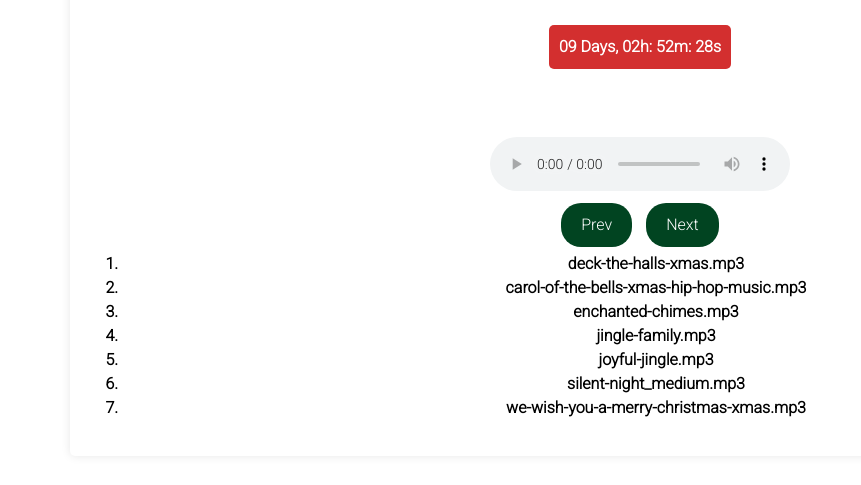
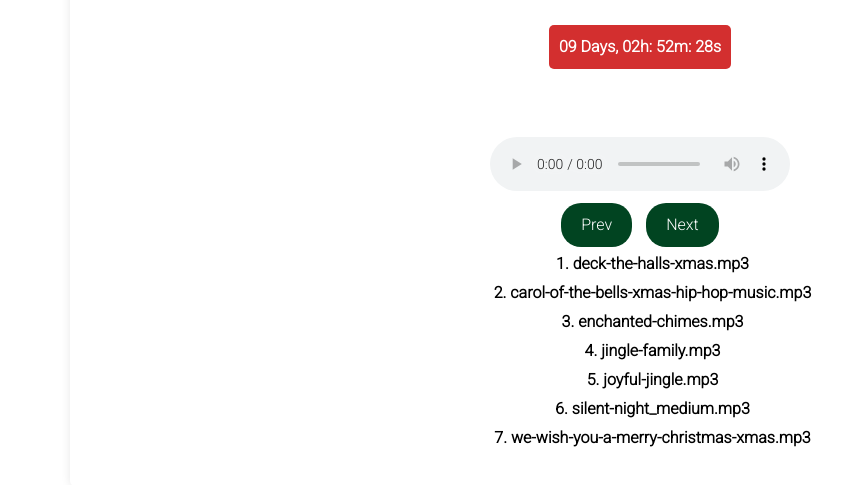
Before and after one commit to hypergeek-dev/Santas-Devs, a plain HTML site: page workspace4.html in a window 1280 px wide. Shown: the part 167-652 px from the top of the page, without its empty margins (0-861 px from the left). Drawn offline with nearby package versions, Linux system fonts and the light colour scheme.

Commit message:
adjust the styling of the ol id=playlist

```diff
--- a/assets/css/styles.css
+++ b/assets/css/styles.css
@@ -76,4 +76,11 @@ h1, h2, h3, h4, h5, h6 {
 /* Style to change the cursor over the playlist items */
 #playlist li {
   cursor: pointer;
+  padding-left: 5px;
+  margin-bottom: 5px;
 }
+
+#playlist {
+  padding-left: 20px;
+  list-style-position: inside;
+}
```
